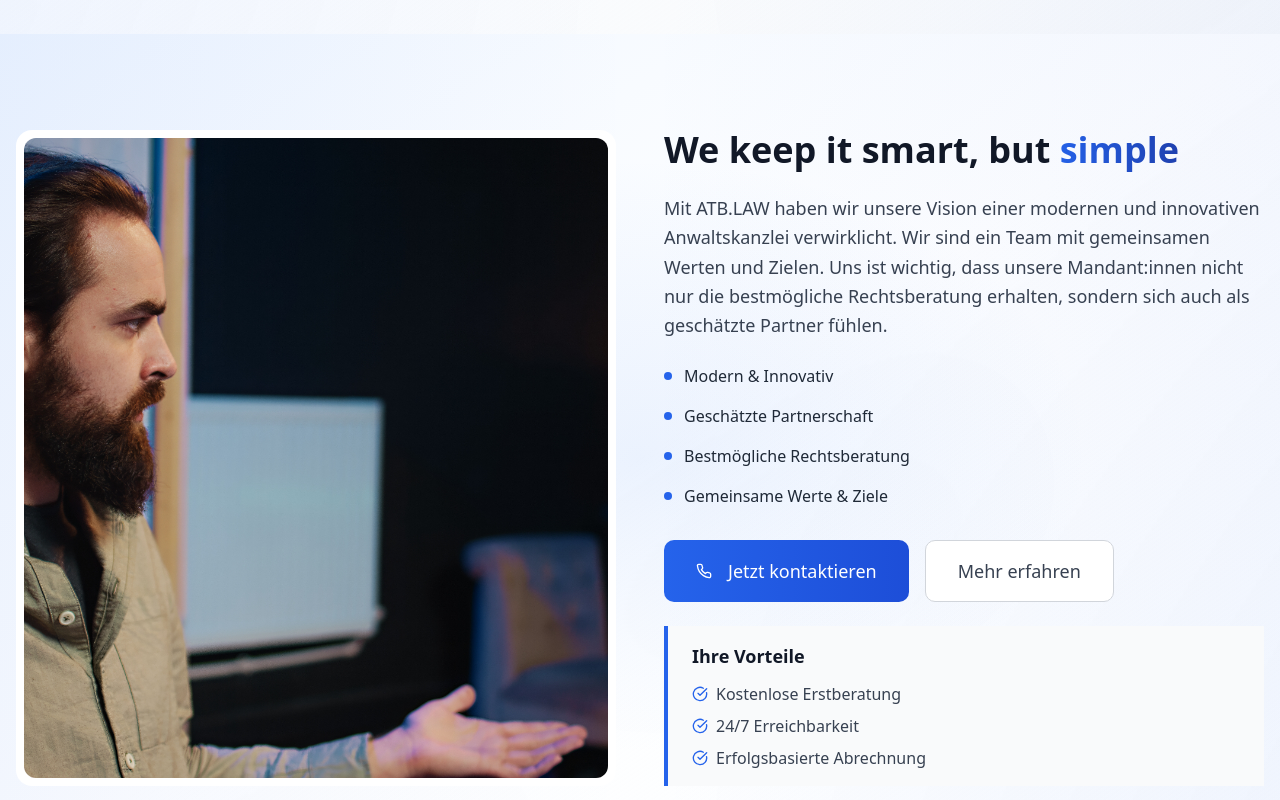
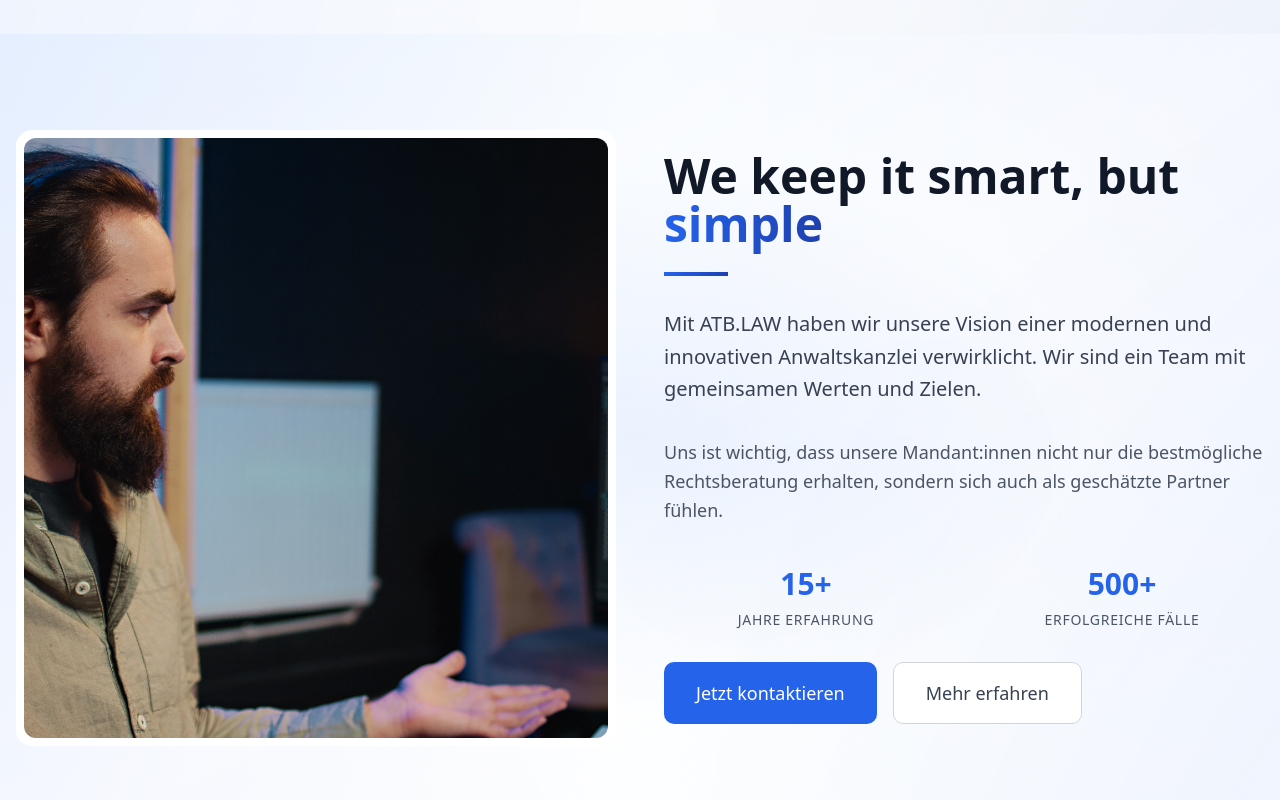
Before and after one commit to dvvvvv411/recovery-kanzlei, a React (Vite) app: page / in a window 1280 px wide. Shown: the part 2020-2820 px from the top of the page. Built offline with nearby package versions, Linux system fonts and the light colour scheme.

Commit message:
Improve right column design

```diff
--- a/src/pages/Index.tsx
+++ b/src/pages/Index.tsx
@@ -394,63 +394,44 @@ const Index = () => {
               </div>
 
               {/* Right Column - Text Content */}
-              <div className="space-y-8 flex flex-col justify-between">
-                <div className="space-y-6">
-                  <h2 className="text-3xl lg:text-4xl font-bold text-gray-900 leading-tight">
-                    We keep it smart, but
-                    <span className="bg-gradient-to-r from-blue-600 to-blue-800 bg-clip-text text-transparent"> simple</span>
-                  </h2>
-                  <p className="text-lg text-gray-700 leading-relaxed">
-                    Mit ATB.LAW haben wir unsere Vision einer modernen und innovativen Anwalts­kanzlei verwirklicht. Wir sind ein Team mit gemeinsamen Werten und Zielen. Uns ist wichtig, dass unsere Mandant:innen nicht nur die bestmögliche Rechts­beratung erhalten, sondern sich auch als geschätzte Partner fühlen.
+              <div className="space-y-10 flex flex-col justify-center h-full">
+                <div className="space-y-8">
+                  <div className="space-y-6">
+                    <h2 className="text-4xl lg:text-5xl font-bold text-gray-900 leading-tight">
+                      We keep it smart, but
+                      <span className="bg-gradient-to-r from-blue-600 to-blue-800 bg-clip-text text-transparent"> simple</span>
+                    </h2>
+                    <div className="w-16 h-1 bg-gradient-to-r from-blue-600 to-blue-800"></div>
+                  </div>
+
+                  <p className="text-xl text-gray-700 leading-relaxed font-light">
+                    Mit ATB.LAW haben wir unsere Vision einer modernen und innovativen Anwalts­kanzlei verwirklicht. Wir sind ein Team mit gemeinsamen Werten und Zielen.
                   </p>
 
-                  <div className="space-y-4">
-                    <div className="flex items-center gap-3">
-                      <div className="w-2 h-2 bg-blue-600 rounded-full"></div>
-                      <span className="text-gray-800 font-medium">Modern & Innovativ</span>
+                  <p className="text-lg text-gray-600 leading-relaxed">
+                    Uns ist wichtig, dass unsere Mandant:innen nicht nur die bestmögliche Rechts­beratung erhalten, sondern sich auch als geschätzte Partner fühlen.
+                  </p>
+                </div>
+
+                <div className="space-y-8">
+                  <div className="grid grid-cols-2 gap-8 text-center">
+                    <div className="space-y-2">
+                      <div className="text-3xl font-bold text-blue-600">15+</div>
+                      <div className="text-sm text-gray-600 uppercase tracking-wider">Jahre Erfahrung</div>
                     </div>
-                    <div className="flex items-center gap-3">
-                      <div className="w-2 h-2 bg-blue-600 rounded-full"></div>
-                      <span className="text-gray-800 font-medium">Geschätzte Partnerschaft</span>
-                    </div>
-                    <div className="flex items-center gap-3">
-                      <div className="w-2 h-2 bg-blue-600 rounded-full"></div>
-                      <span className="text-gray-800 font-medium">Bestmögliche Rechtsberatung</span>
-                    </div>
-                    <div className="flex items-center gap-3">
-                      <div className="w-2 h-2 bg-blue-600 rounded-full"></div>
-                      <span className="text-gray-800 font-medium">Gemeinsame Werte & Ziele</span>
+                    <div className="space-y-2">
+                      <div className="text-3xl font-bold text-blue-600">500+</div>
+                      <div className="text-sm text-gray-600 uppercase tracking-wider">Erfolgreiche Fälle</div>
                     </div>
                   </div>
-                </div>
 
-                <div className="space-y-6">
                   <div className="flex flex-col sm:flex-row gap-4">
-                    <Button size="lg" className="text-lg px-8 py-4 h-auto bg-gradient-to-r from-blue-600 to-blue-700 hover:from-blue-700 hover:to-blue-800 text-white border-0 transition-all duration-300">
-                      <Phone className="mr-2 h-5 w-5" />
+                    <Button size="lg" className="text-lg px-8 py-4 h-auto bg-blue-600 hover:bg-blue-700 text-white transition-all duration-300">
                       Jetzt kontaktieren
                     </Button>
-                    <Button variant="outline" size="lg" className="text-lg px-8 py-4 h-auto border-gray-300 text-gray-700 hover:bg-gray-50 hover:border-gray-400 transition-all duration-300">
+                    <Button variant="outline" size="lg" className="text-lg px-8 py-4 h-auto border-gray-300 text-gray-700 hover:bg-gray-50 transition-all duration-300">
                       Mehr erfahren
                     </Button>
-                  </div>
-
-                  <div className="border-l-4 border-blue-600 pl-6 py-4 bg-gray-50">
-                    <h3 className="text-lg font-semibold text-gray-900 mb-3">Ihre Vorteile</h3>
-                    <div className="space-y-2 text-gray-700">
-                      <div className="flex items-center gap-2">
-                        <CheckCircle className="h-4 w-4 text-blue-600" />
-                        <span>Kostenlose Erstberatung</span>
-                      </div>
-                      <div className="flex items-center gap-2">
-                        <CheckCircle className="h-4 w-4 text-blue-600" />
-                        <span>24/7 Erreichbarkeit</span>
-                      </div>
-                      <div className="flex items-center gap-2">
-                        <CheckCircle className="h-4 w-4 text-blue-600" />
-                        <span>Erfolgsbasierte Abrechnung</span>
-                      </div>
-                    </div>
                   </div>
                 </div>
               </div>
```
